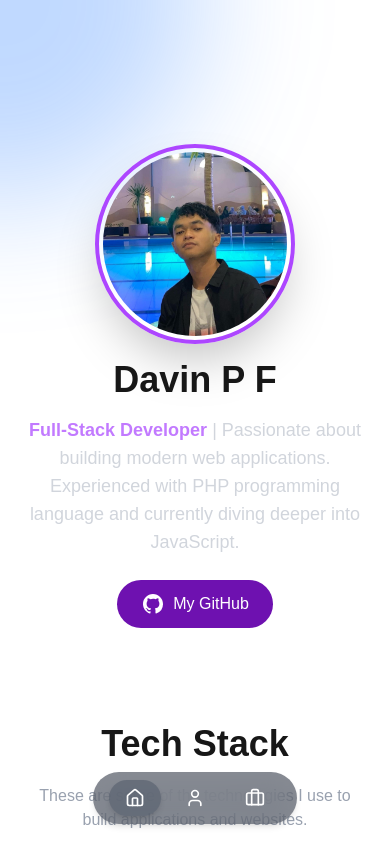
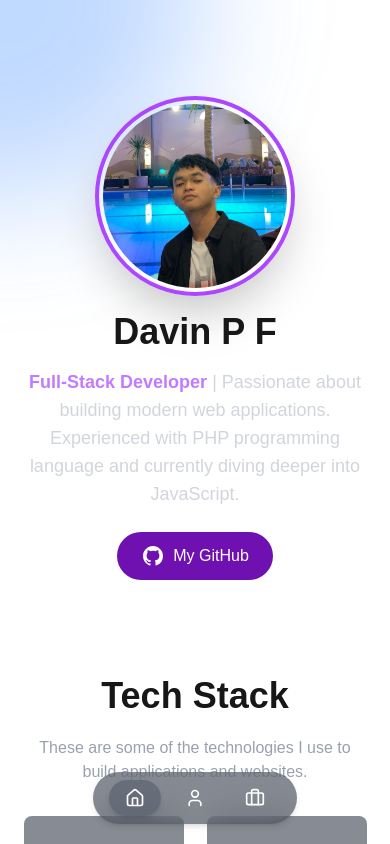
Before and after one commit to VinLvy/D-portfolio, a Next.js app: page / in a window 390 px wide. Shown: the top 844 px of the page. Built offline with nearby package versions, Linux system fonts and the light colour scheme.

Commit message:
Home 3.5

```diff
--- a/src/app/page.js
+++ b/src/app/page.js
@@ -17,7 +17,7 @@
       transition={{ duration: 0.5 }}
       className="min-h-screen"
     >
-      <div className="flex flex-col items-center justify-center min-h-screen px-6 py-12 text-center mt-24">
+      <div className="flex flex-col items-center justify-center min-h-screen px-6 py-12 text-center mt-12 md:mt-24">
         {/* Foto Profil dengan Link ke About */}
         <div className="flex justify-center">
           <Link href="/about">
```
